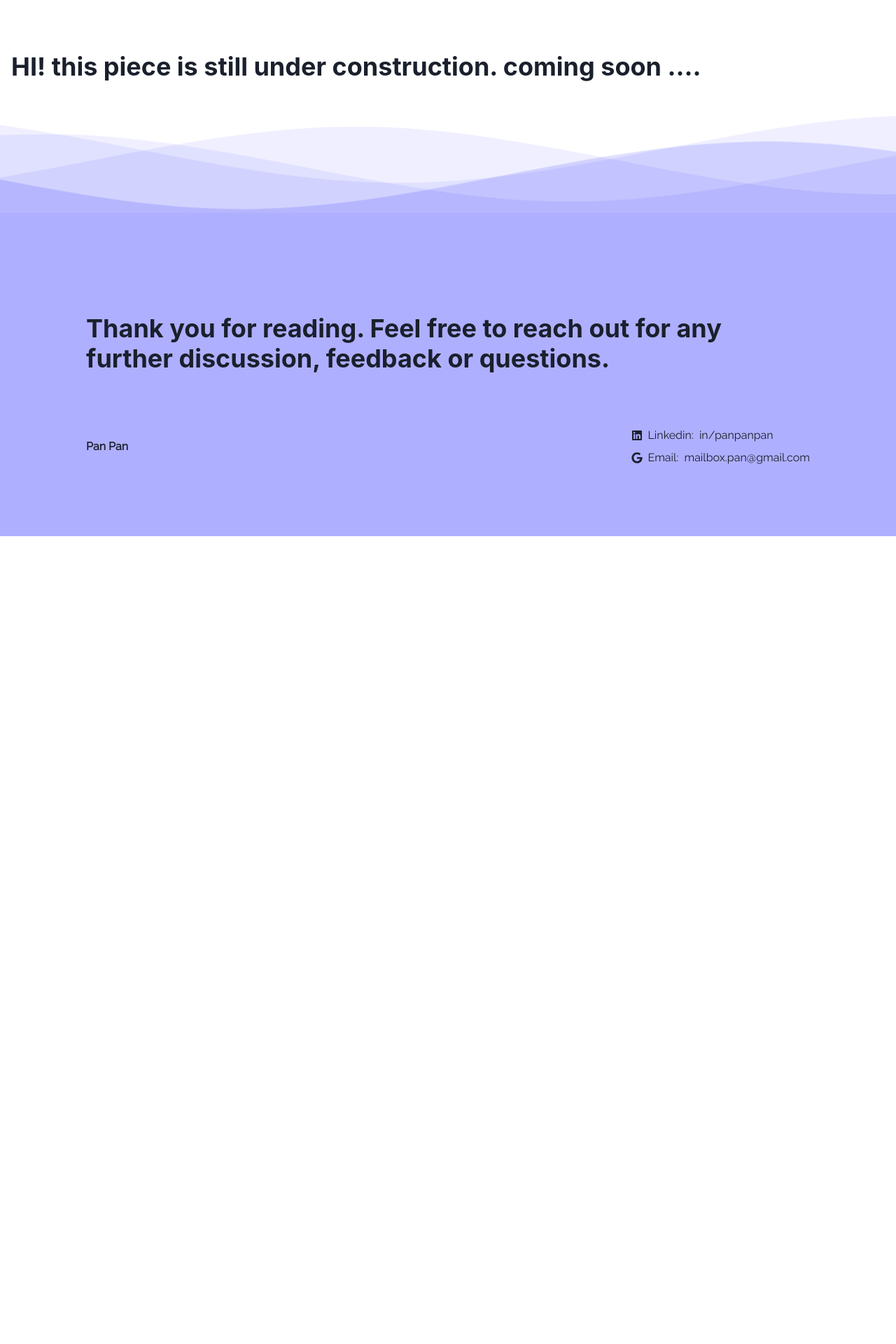
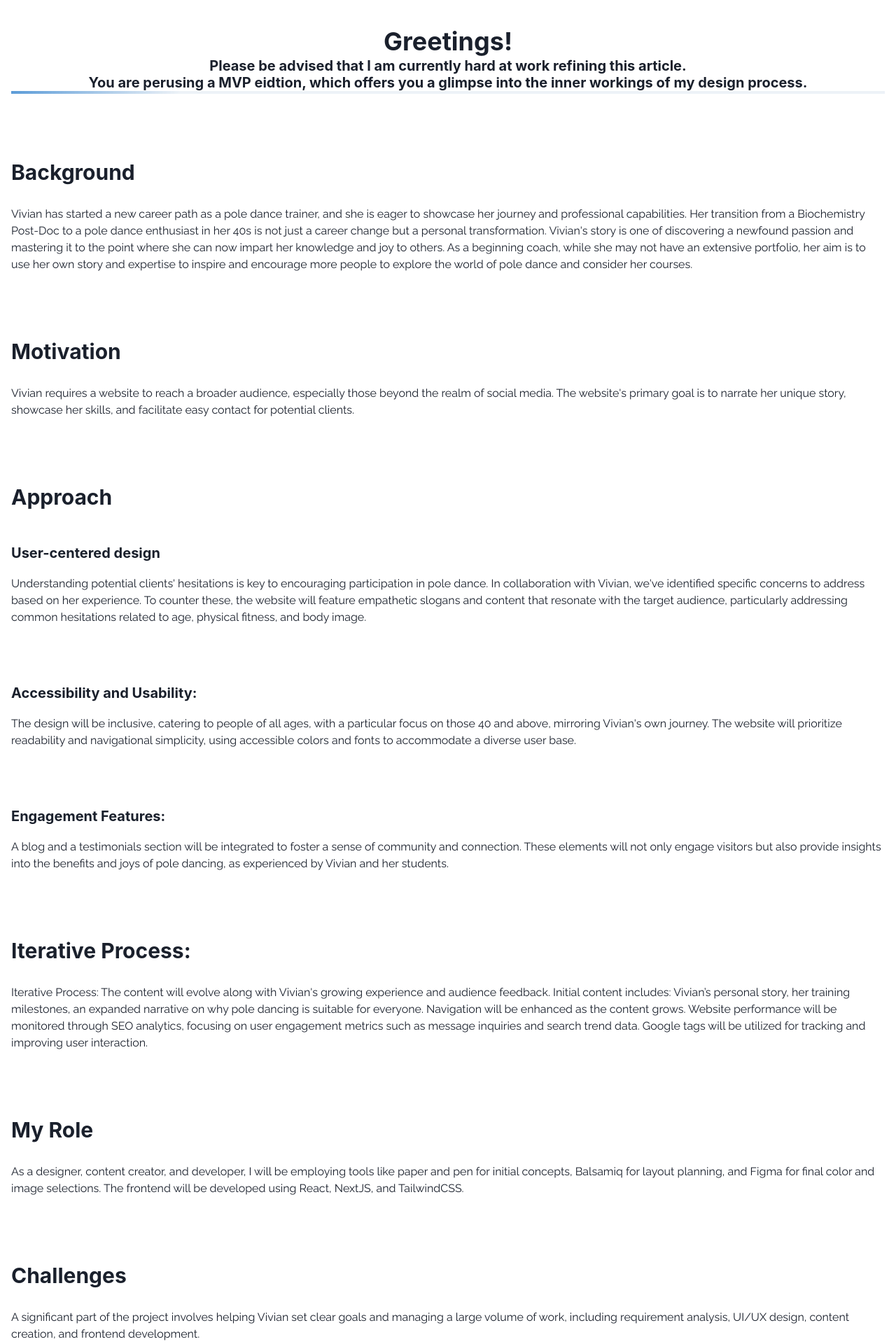
Before and after one commit to ppaann/ppaann.github.io, a React (Create React App) app: page /ux-dancer in a window 1280 px wide. Shown: the part 420-2340 px from the top of the page at 70% size. Before the commit the page ends 1186 px from the top, so only its background shows below. Built offline with nearby package versions, Linux system fonts and the light colour scheme.

Commit message:
fix dark mode color, add content to ux story

```diff
--- a/src/components/Navbar/Navbar.js
+++ b/src/components/Navbar/Navbar.js
@@ -42,6 +42,7 @@ const Navbar = () => {
     <Box
       id="nav"
       as="nav"
+      backgroundColor="#0000ff50"
       className={`${classes.navBar} ${isScrolled ? classes.scrolled : ""}`}
     >
       <Flex
@@ -66,12 +67,12 @@ const Navbar = () => {
       >
         <h6>Sandbox</h6>
       </NavLink> */}
-        <NavLink
+        {/* <NavLink
           to="/ux"
           className={({ isActive }) => (isActive ? "" : classes.isActive)}
         >
           <h6 style={{ textAlign: "end" }}>UX</h6>
-        </NavLink>
+        </NavLink> */}
         <IconButton
           icon={isDark ? <FaSun /> : <FaMoon />}
           isRound="true"
--- a/src/components/Navbar/Navbar.module.css
+++ b/src/components/Navbar/Navbar.module.css
@@ -10,7 +10,7 @@
 }
 
 .scrolled {
-  background-color: #bcbeff;
+  background-color: #0000ff50;
 }
 
 .isActive {
--- a/src/components/ShowCase/ShowCase.jsx
+++ b/src/components/ShowCase/ShowCase.jsx
@@ -76,6 +76,7 @@ const ShowCase = ({
               colorScheme="purple"
               variant="link"
               _hover={{ shadow: "lg" }}
+              pl="4"
             >
               Source
             </Button>
--- a/src/pages/HomePage/Home.js
+++ b/src/pages/HomePage/Home.js
@@ -46,9 +46,10 @@ const Home = () => {
         <ShowCase
           image={introDev}
           heading="Professional Dancer "
-          text="Her exceptional UX skills will sweep you off your feet as she turns the interaction between end-users and digital products into a thing of beauty."
+          text="Design and implement a professional website for a pole dancer. \nUX: Plan and Design with the client. \nFrontend: NextJs, React, Tailwindcss"
           liveLink="https://vivianpoledance.vercel.app/"
           designLink="ux-dancer"
+          sourceLink="https://github.com/ppaann/vivian.pole.dance.app"
         />
       </Flex>
     </>
--- a/src/pages/ProjectsPage/Dance/DancerWebsite.js
+++ b/src/pages/ProjectsPage/Dance/DancerWebsite.js
@@ -1,6 +1,6 @@
 import React from "react";
 import Section from "../../../components/Section/Section";
-import { Container, Heading } from "@chakra-ui/react";
+import { Container, Heading, Progress, Text } from "@chakra-ui/react";
 import ProjectSummary from "../../../components/ProjectSummary/Projectsummary";
 
 const DancerWebsite = () => {
@@ -13,9 +13,133 @@ const DancerWebsite = () => {
         />
 
         <Section>
-          <Heading as="h1">
-            HI! this piece is still under construction. coming soon ....
+          <Heading as="h5" textAlign={"Center"}>
+            Greetings!
+            <Text fontSize="xl">
+              Please be advised that I am currently hard at work refining this
+              article.
+              <br />
+              You are perusing a MVP eidtion, which offers you a glimpse into
+              the inner workings of my design process.
+            </Text>
+            <Progress size="xs" isIndeterminate />
           </Heading>
+        </Section>
+        <Section>
+          <Heading as="h2" size="lg">
+            Background
+          </Heading>
+          <Text>
+            Vivian has started a new career path as a pole dance trainer, and
+            she is eager to showcase her journey and professional capabilities.
+            Her transition from a Biochemistry Post-Doc to a pole dance
+            enthusiast in her 40s is not just a career change but a personal
+            transformation. Vivian's story is one of discovering a newfound
+            passion and mastering it to the point where she can now impart her
+            knowledge and joy to others. As a beginning coach, while she may not
+            have an extensive portfolio, her aim is to use her own story and
+            expertise to inspire and encourage more people to explore the world
+            of pole dance and consider her courses.
+          </Text>
+        </Section>
+        <Section>
+          <Heading as="h2" size="lg">
+            Motivation
+          </Heading>
+          <Text>
+            Vivian requires a website to reach a broader audience, especially
+            those beyond the realm of social media. The website's primary goal
+            is to narrate her unique story, showcase her skills, and facilitate
+            easy contact for potential clients.
+          </Text>
+        </Section>
+        <Section>
+          <Heading as="h2" size="lg">
+            Approach
+          </Heading>
+          <Heading as="h3" size="md">
+            User-centered design
+          </Heading>
+          <Text>
+            Understanding potential clients' hesitations is key to encouraging
+            participation in pole dance. In collaboration with Vivian, we've
+            identified specific concerns to address based on her experience. To
+            counter these, the website will feature empathetic slogans and
+            content that resonate with the target audience, particularly
+            addressing common hesitations related to age, physical fitness, and
+            body image.
+          </Text>
+        </Section>
+        <Section>
+          <Heading as="h3" size="md">
+            Accessibility and Usability:
+          </Heading>
+          <Text>
+            The design will be inclusive, catering to people of all ages, with a
+            particular focus on those 40 and above, mirroring Vivian's own
+            journey. The website will prioritize readability and navigational
+            simplicity, using accessible colors and fonts to accommodate a
+            diverse user base.
+          </Text>
+        </Section>
+        <Section>
+          <Heading as="h3" size="md">
+            Engagement Features:
+          </Heading>
+          <Text>
+            A blog and a testimonials section will be integrated to foster a
+            sense of community and connection. These elements will not only
+            engage visitors but also provide insights into the benefits and joys
+            of pole dancing, as experienced by Vivian and her students.
+          </Text>
+        </Section>
+
+        <Section>
+          <Heading as="h2" size="lg">
+            Iterative Process:
+          </Heading>
+          <Text>
+            Iterative Process: The content will evolve along with Vivian's
+            growing experience and audience feedback. Initial content includes:
+            Vivian’s personal story, her training milestones, an expanded
+            narrative on why pole dancing is suitable for everyone. Navigation
+            will be enhanced as the content grows. Website performance will be
+            monitored through SEO analytics, focusing on user engagement metrics
+            such as message inquiries and search trend data. Google tags will be
+            utilized for tracking and improving user interaction.
+          </Text>
+        </Section>
+        <Section>
+          <Heading as="h2" size="lg">
+            My Role
+          </Heading>
+          <Text>
+            As a designer, content creator, and developer, I will be employing
+            tools like paper and pen for initial concepts, Balsamiq for layout
+            planning, and Figma for final color and image selections. The
+            frontend will be developed using React, NextJS, and TailwindCSS.
+          </Text>
+        </Section>
+        <Section>
+          <Heading as="h2" size="lg">
+            Challenges
+          </Heading>
+          <Text>
+            A significant part of the project involves helping Vivian set clear
+            goals and managing a large volume of work, including requirement
+            analysis, UI/UX design, content creation, and frontend development.
+          </Text>
+        </Section>
+        <Section>
+          <Heading as="h2" size="lg">
+            Design Conditions
+          </Heading>
+          <Text>
+            The design will be mobile-friendly and accessible, ensuring contrast
+            and font size are optimized for all users. The look and feel of the
+            website will be dynamic, utilizing animations to create an engaging
+            user experience.
+          </Text>
         </Section>
       </Container>
     </article>
```
Also changed, not shown: src/index.js (+0 -7 lines).
